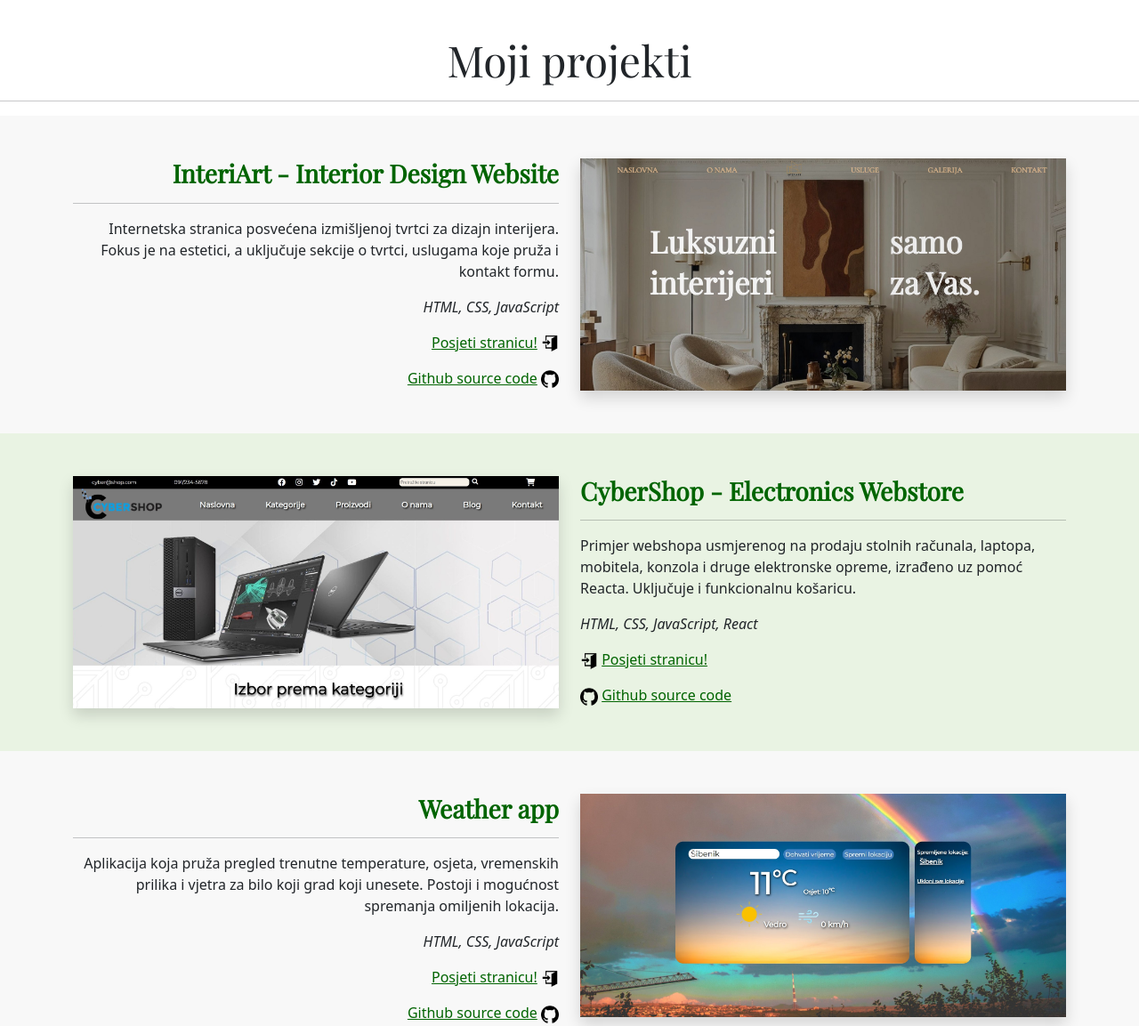
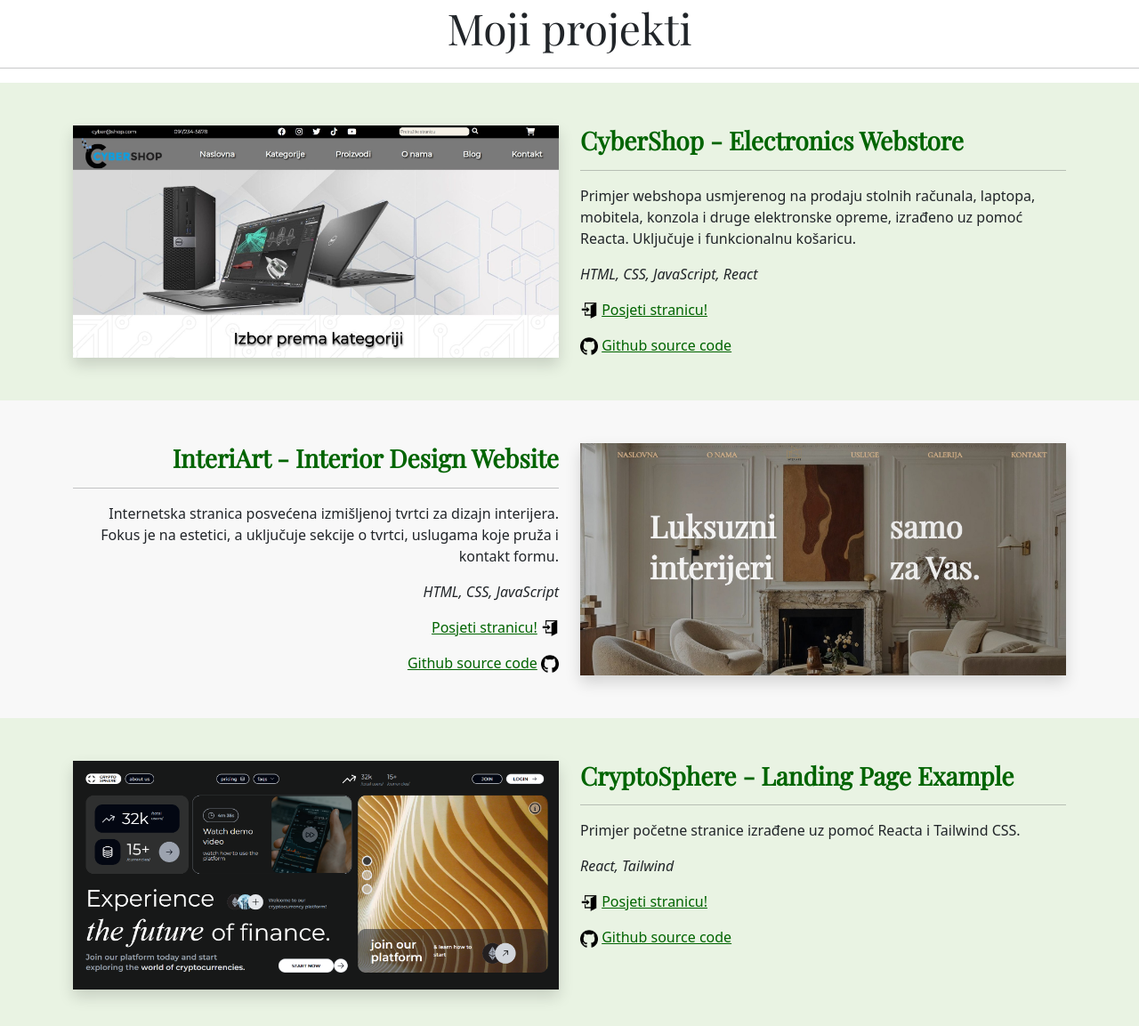
Before and after one commit to azivkov/azivkov.github.io, a plain HTML site: page index.html in a window 1280 px wide. Shown: the part 1271-2424 px from the top of the page at 89% size. Drawn offline with nearby package versions, Linux system fonts and the light colour scheme.

Commit message:
dodana nova stranica

```diff
--- a/index.html
+++ b/index.html
@@ -74,6 +74,28 @@
         <h1 class="display-5 my-other-font text-center" id="projecttrns"></h1>
         <hr>
 
+        <div class="cybershop py-5">
+            <div class="container">
+                <div class="row">
+                    <div class="col-md-6 col-12">
+                        <a href="https://react-webshop-mauve.vercel.app/" target="_blank"><img
+                                src="images/webstore.jpg" class="img-fluid shadow wow fadeInLeft"></a>
+                    </div>
+
+                    <div class="col-md-6 col-12 text-start wow fadeInRight">
+                        <h3 class="my-other-font fw-bold">CyberShop - Electronics Webstore</h3>
+                        <hr>
+                        <p id="cybershoptrns"></p>
+                        <p><i>HTML, CSS, JavaScript, React</i></p>
+
+                        <p><img src="images/enter.png" width="20"> <a href="https://react-webshop-mauve.vercel.app/" target="_blank" id="cyberlink"></a></p>
+                        <img src="images/25231.png" width="20"> <a href="https://github.com/azivkov/react-webshop" target="_blank">Github source code</a>
+                    </div>
+                </div>
+            </div>
+        </div>
+
+
         <div class="interiart py-5">
             <div class="container">
                 <div class="row">
@@ -95,22 +117,22 @@
             </div>
         </div>
 
-        <div class="cybershop py-5">
+        <div class="crypto py-5">
             <div class="container">
                 <div class="row">
                     <div class="col-md-6 col-12">
-                        <a href="https://react-webshop-mauve.vercel.app/" target="_blank"><img
-                                src="images/webstore.jpg" class="img-fluid shadow wow fadeInLeft"></a>
+                        <a href="https://tailwind-landing-page-amber-nine.vercel.app/" target="_blank"><img
+                                src="images/cryptosphere.jpg" class="img-fluid shadow wow fadeInLeft"></a>
                     </div>
 
                     <div class="col-md-6 col-12 text-start wow fadeInRight">
-                        <h3 class="my-other-font fw-bold">CyberShop - Electronics Webstore</h3>
+                        <h3 class="my-other-font fw-bold">CryptoSphere - Landing Page Example</h3>
                         <hr>
-                        <p id="cybershoptrns"></p>
-                        <p><i>HTML, CSS, JavaScript, React</i></p>
+                        <p id="cryptospheretrns"></p>
+                        <p><i>React, Tailwind</i></p>
 
-                        <p><img src="images/enter.png" width="20"> <a href="https://react-webshop-mauve.vercel.app/" target="_blank" id="cyberlink"></a></p>
-                        <img src="images/25231.png" width="20"> <a href="https://github.com/azivkov/react-webshop" target="_blank">Github source code</a>
+                        <p><img src="images/enter.png" width="20"> <a href="https://tailwind-landing-page-amber-nine.vercel.app/" target="_blank" id="cryptolink"></a></p>
+                        <img src="images/25231.png" width="20"> <a href="https://github.com/azivkov/tailwind-landing-page" target="_blank">Github source code</a>
                     </div>
                 </div>
             </div>
--- a/js/de.js
+++ b/js/de.js
@@ -19,13 +19,16 @@ function fetchGerman() {
     var oblutakTitle = document.getElementById("oblutaknaslov");
     var oblutakLink = document.getElementById("oblutaklink");
     var infoTrans = document.getElementById("infotrns");
+    var cryptoTrans = document.getElementById("cryptospheretrns");
+    var cryptoLink = document.getElementById("cryptolink");
+
 
     topTrans.innerHTML = "Seitenanfang";
     aboutTrans.innerHTML = "Über mich";
     portfolioTrans.innerHTML = "Portfolio";
     contactTrans.innerHTML = "Kontakt";
     coverTrans.innerHTML = "Willkommen zu meinem Portfolio!";
-    introTrans.innerHTML = '<p class="h2 my-other-font"><b>Anamaria Živković</b>, <span class="h3 my-other-font">mag. psych.</span></p><p class="h3 my-font">Full stack developer in training</p><p class="h4 my-font"><b>Fähigkeiten:</b></p><ul class="h5 my-font"><li> HTML</li> <li> CSS</li> <li> Bootstrap</li> <li> JavaScript</li> <li> jQuery</li> <li>React</li> </ul><p class="h4 my-font"><b>Geburtsdatum:</b> 27/06/1993</p><p class="h4 my-font"><b>Wohnort:</b> Šibenik, Croatia</p>';
+    introTrans.innerHTML = '<p class="h2 my-other-font"><b>Anamaria Živković</b>, <span class="h3 my-other-font">mag. psych.</span></p><p class="h3 my-font">Full stack developer in training</p><p class="h4 my-font"><b>Fähigkeiten:</b></p><ul class="h5 my-font"><li> HTML</li> <li> CSS</li> <li> Bootstrap</li> <li> Tailwind</li> <li> JavaScript</li> <li>React</li> </ul><p class="h4 my-font"><b>Wohnort:</b> Šibenik, Croatia</p>';
     projectTrans.innerHTML = "Meine Projekte";
     interiartTrans.innerHTML = "Eine simulierte Webseite für ein erfundenes Unternehmen, das sich der Innenarchitektur widmet. Der Schwerpunkt liegt auf der Ästhetik und die Seite enthält Abschnitte über das Unternehmen, seine Dienstleistungen und ein Kontaktformular."
     cybershopTrans.innerHTML = "Ein simulierter Webshop, der PCs, Mobiltelefone, Konsolen und andere elektronische Geräte verkauft. Enthält einen funktionalen Warenkorb, in dem Sie Produkte hinzufügen oder entfernen können."
@@ -40,4 +43,6 @@ function fetchGerman() {
     todoLink.innerHTML = "Besuchen Sie die Website";
     oblutakLink.innerHTML = "Besuchen Sie die Website";
     infoTrans.innerHTML = "Kontaktiere mich!";
+    cryptoTrans.innerHTML = "Eine simulierte Landingpage, erstellt mit React und Tailwind CSS.";
+    cryptoLink.innerHTML = "Besuchen Sie die Website";
 }
--- a/js/en.js
+++ b/js/en.js
@@ -19,13 +19,15 @@
     var oblutakTitle = document.getElementById("oblutaknaslov");
     var oblutakLink = document.getElementById("oblutaklink");
     var infoTrans = document.getElementById("infotrns");
+    var cryptoTrans = document.getElementById("cryptospheretrns");
+    var cryptoLink = document.getElementById("cryptolink");
 
     topTrans.innerHTML = "Top";
     aboutTrans.innerHTML = "About";
     portfolioTrans.innerHTML = "Portfolio";
     contactTrans.innerHTML = "Contact";
     coverTrans.innerHTML = "Welcome to my portfolio!";
-    introTrans.innerHTML = '<p class="h2 my-other-font"><b>Anamaria Živković</b>, <span class="h3 my-other-font">mag. psych.</span></p><p class="h3 my-font">Full stack developer in training</p><p class="h4 my-font"><b>Skills:</b></p><ul class="h5 my-font"><li> HTML</li> <li> CSS</li> <li> Bootstrap</li> <li> JavaScript</li> <li> jQuery</li> <li>React</li> </ul><p class="h4 my-font"><b>Date of birth:</b> 27/06/1993</p><p class="h4 my-font"><b>Place of residence:</b> Šibenik, Croatia</p>';
+    introTrans.innerHTML = '<p class="h2 my-other-font"><b>Anamaria Živković</b>, <span class="h3 my-other-font">mag. psych.</span></p><p class="h3 my-font">Full stack developer in training</p><p class="h4 my-font"><b>Skills:</b></p><ul class="h5 my-font"><li> HTML</li> <li> CSS</li> <li> Bootstrap</li> <li> Tailwind</li> <li> JavaScript</li> <li>React</li> </ul><p class="h4 my-font"><b>Place of residence:</b> Šibenik, Croatia</p>';
     projectTrans.innerHTML = "My projects";
     interiartTrans.innerHTML = "A mock webpage for a made up company dedicated to interior design. The focus is on aesthetics, and the page includes sections about the company, their services and a contact form."
     cybershopTrans.innerHTML = "A mock webstore for that sells personal computers, mobile phones, consoles and other electronic equipment, created with React. Includes a functional cart where you can add or remove products."
@@ -40,4 +42,6 @@
     todoLink.innerHTML = "Visit site!";
     oblutakLink.innerHTML = "Visit site!";
     infoTrans.innerHTML = "Contact me!";
+    cryptoTrans.innerHTML = "A mock landing page, created with React and Tailwind CSS.";
+    cryptoLink.innerHTML = "Visit site!";
 }
--- a/js/hr.js
+++ b/js/hr.js
@@ -19,13 +19,15 @@ function fetchCroatian() {
         var oblutakTitle = document.getElementById("oblutaknaslov");
         var oblutakLink = document.getElementById("oblutaklink");
         var infoTrans = document.getElementById("infotrns");
+        var cryptoTrans = document.getElementById("cryptospheretrns");
+        var cryptoLink = document.getElementById("cryptolink")
 
         topTrans.innerHTML = "Početak";
         aboutTrans.innerHTML = "O meni";
         portfolioTrans.innerHTML = "Portfolio";
         contactTrans.innerHTML = "Kontakt";
         coverTrans.innerHTML = "Dobrodošli u moj portfolio!";
-        introTrans.innerHTML = '<p class="h2 my-other-font"><b>Anamaria Živković</b>, <span class="h3 my-other-font">mag. psych.</span></p><p class="h3 my-font">Full stack developer in training</p><p class="h4 my-font"><b>Naučene vještine:</b></p><ul class="h5 my-font"><li> HTML</li> <li> CSS</li> <li> Bootstrap</li> <li> JavaScript</li> <li> jQuery</li> <li>React</li> </ul><p class="h4 my-font"><b>Datum rođenja:</b> 27/06/1993</p><p class="h4 my-font"><b>Mjesto stanovanja:</b> Šibenik, Hrvatska</p>';
+        introTrans.innerHTML = '<p class="h2 my-other-font"><b>Anamaria Živković</b>, <span class="h3 my-other-font">mag. psych.</span></p><p class="h3 my-font">Full stack developer in training</p><p class="h4 my-font"><b>Naučene vještine:</b></p><ul class="h5 my-font"><li> HTML</li> <li> CSS</li> <li> Bootstrap</li> <li> Tailwind</li> <li> JavaScript</li> <li>React</li> </ul><p class="h4 my-font"><b>Mjesto stanovanja:</b> Šibenik, Hrvatska</p>';
         projectTrans.innerHTML = "Moji projekti";
         interiartTrans.innerHTML = "Internetska stranica posvećena izmišljenoj tvrtci za dizajn interijera. Fokus je na estetici, a uključuje sekcije o tvrtci, uslugama koje pruža i kontakt formu.";
         cybershopTrans.innerHTML = "Primjer webshopa usmjerenog na prodaju stolnih računala, laptopa, mobitela, konzola i druge elektronske opreme, izrađeno uz pomoć Reacta. Uključuje i funkcionalnu košaricu.";
@@ -40,4 +42,6 @@ function fetchCroatian() {
         todoLink.innerHTML = "Posjeti stranicu!";
         oblutakLink.innerHTML = "Posjeti stranicu!";
         infoTrans.innerHTML = "Kontaktiraj me!";
+        cryptoTrans.innerHTML = "Primjer početne stranice izrađene uz pomoć Reacta i Tailwind CSS.";
+        cryptoLink.innerHTML = "Posjeti stranicu!";
     }
--- a/style.css
+++ b/style.css
@@ -80,7 +80,7 @@ a.nav-link:hover {
     color: darkgreen;
 }
 
-.cybershop, .todolist {
+.cybershop, .todolist, .crypto {
     background-color: #E9F3E3;
 }
 
```
Also changed, not shown: images/cryptosphere.jpg (added).
